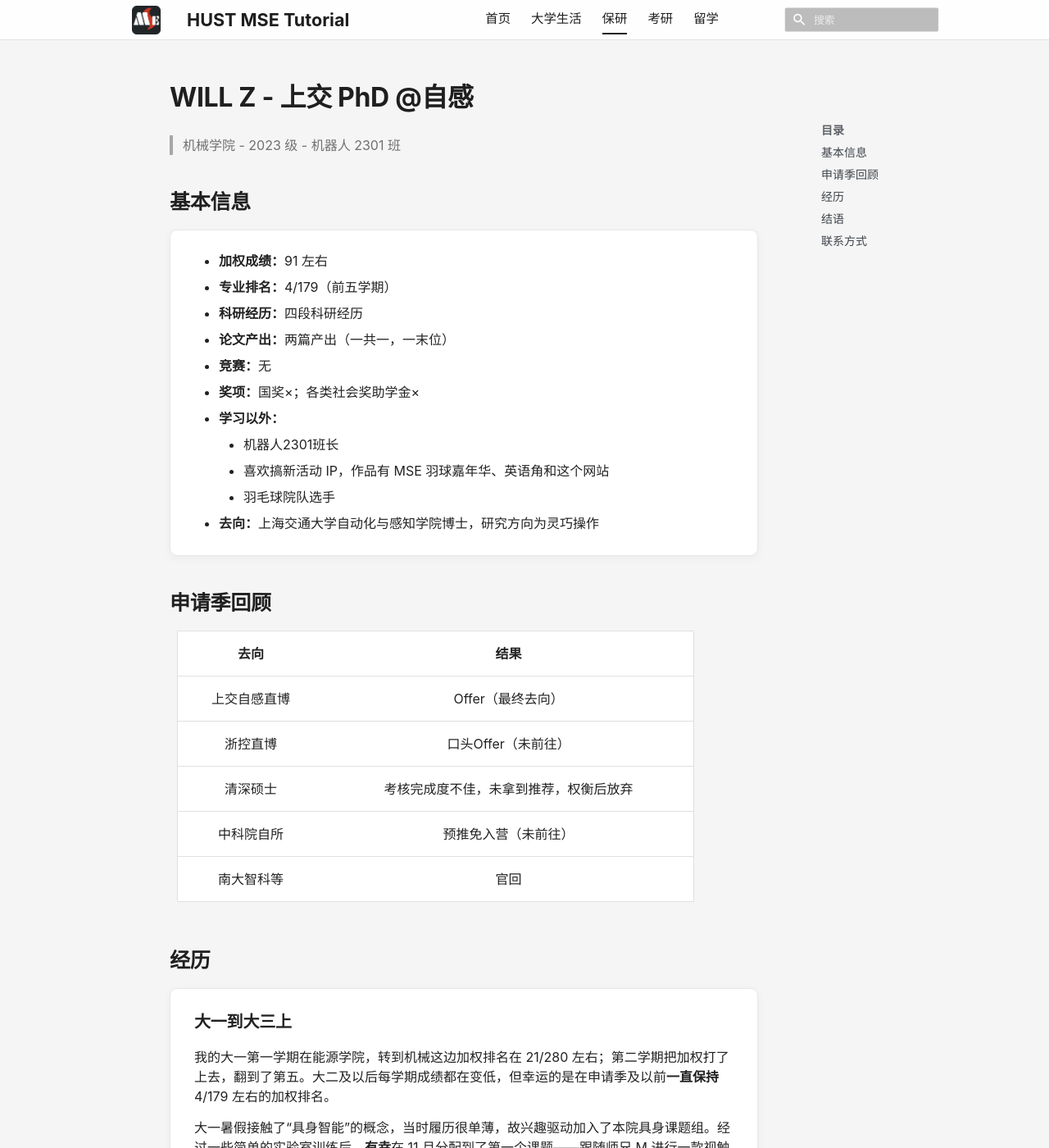
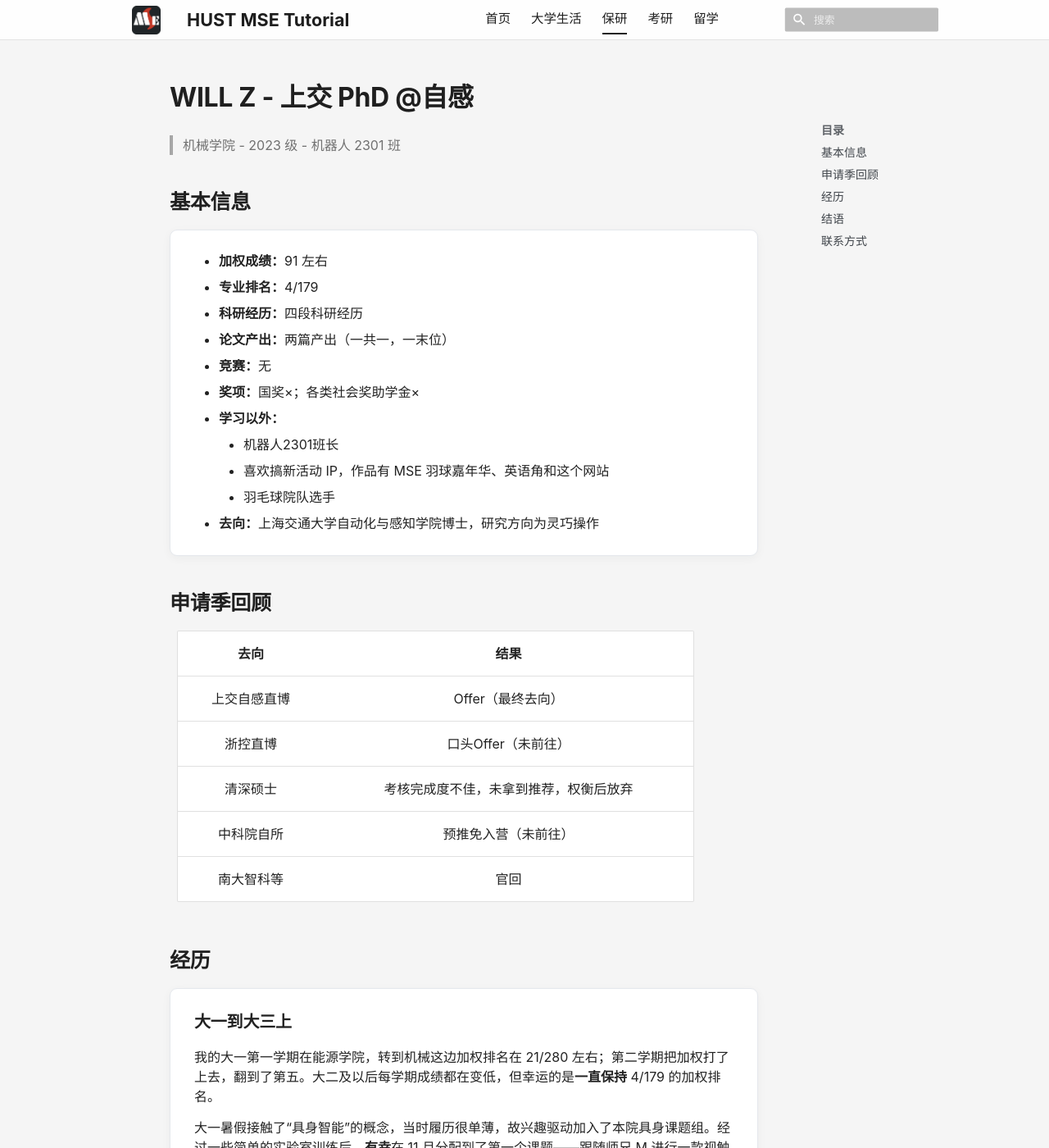
Before and after one commit to WillLxZhang/mse-tutorial, an MkDocs documentation site: the page built from docs/baoyan/shangjiao-phd-zigan.md, in a window 1280 px wide and 1400 px high. Shown: the whole window at 82% size. Built offline with MkDocs 1.6.1 and Material for MkDocs 9.7.7, drawn with Linux system fonts in a browser that asks for light colours.

Commit message:
add personal

```diff
--- a/docs/baoyan/shangjiao-phd-zigan.md
+++ b/docs/baoyan/shangjiao-phd-zigan.md
@@ -9,7 +9,7 @@
 
 
 - **加权成绩：**91 左右
-- **专业排名：**4/179（前五学期）
+- **专业排名：**4/179
 - **科研经历：**四段科研经历
 - **论文产出：**两篇产出（一共一，一末位）
 - **竞赛：**无
@@ -38,7 +38,7 @@
 
 ### **大一到大三上**
 
-我的大一第一学期在能源学院，转到机械这边加权排名在 21/280 左右；第二学期把加权打了上去，翻到了第五。大二及以后每学期成绩都在变低，但幸运的是在申请季及以前**一直保持** 4/179 左右的加权排名。
+我的大一第一学期在能源学院，转到机械这边加权排名在 21/280 左右；第二学期把加权打了上去，翻到了第五。大二及以后每学期成绩都在变低，但幸运的是**一直保持** 4/179 的加权排名。
 
 大一暑假接触了“具身智能”的概念，当时履历很单薄，故兴趣驱动加入了本院具身课题组。经过一些简单的实验室训练后，**有幸**在 11 月分配到了第一个课题——跟随师兄 M 进行一款视触觉传感器开发。对一个机械学生来说，这是一个很好的科研上手经历，我负责硬件设计，还干了一些比如数据采集等比较简单的工作。当时除了**不得不上的课**基本都在实验室，认真完成那些当时看起来很难的工作。文章于大二暑假见刊，师兄 M 对我非常好，给了我共一，这也让这段经历变得最为宝贵。这半年我在科研上的收获其实比较有限，主要是对一个论文从想法提出、设计到验证有比较完整的理解，也打下了一些科研技能的基础。
 
```
